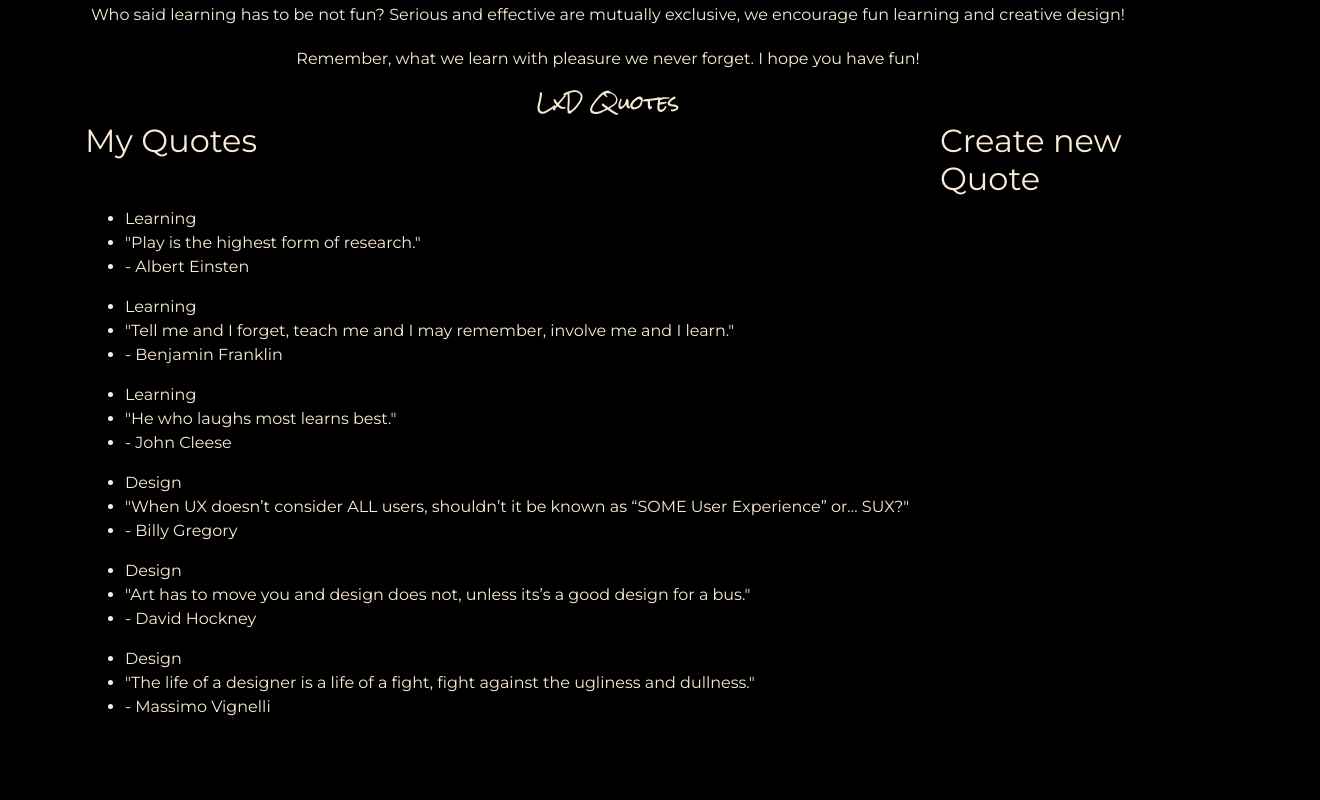
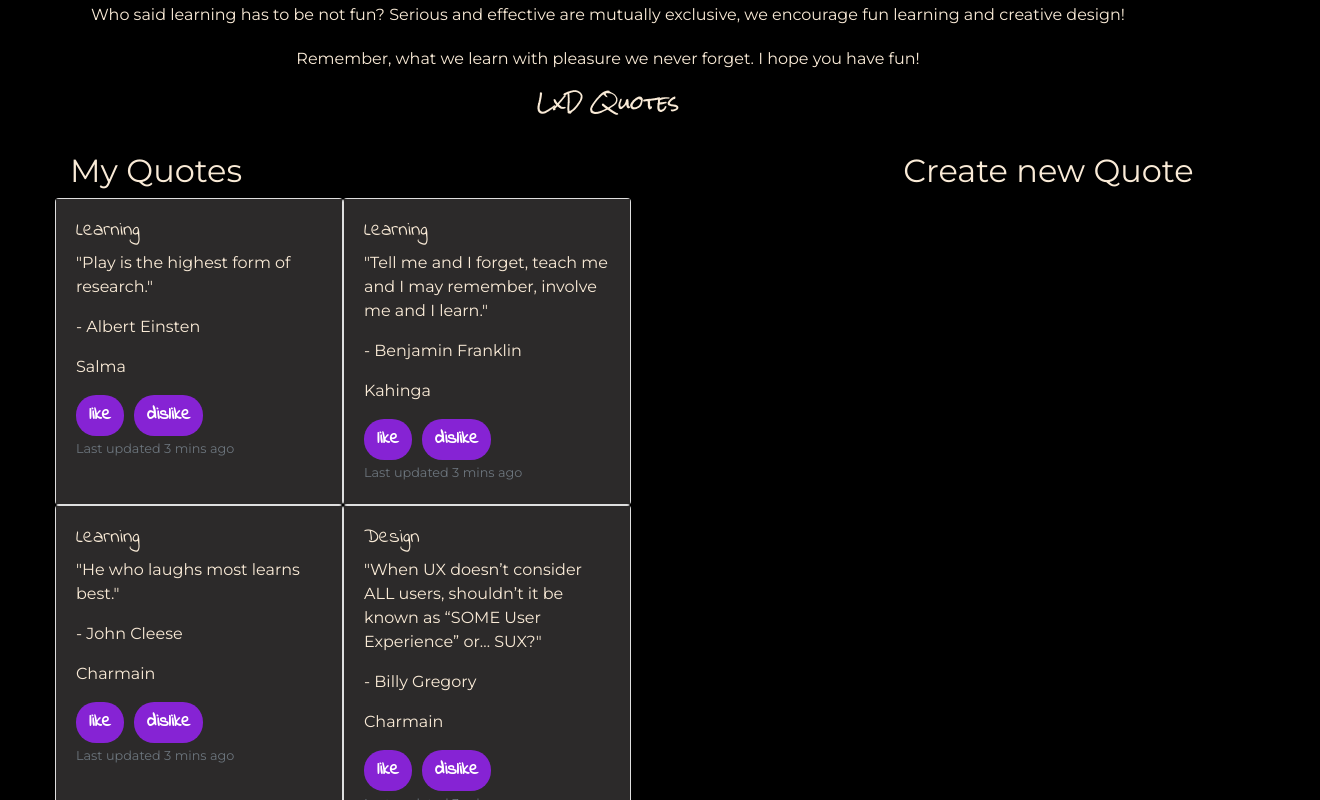
Before and after one commit to Charmain-Bonareri/lxd-quotes, an Angular app: page / in a window 1280 px wide. Shown: the part 460-1260 px from the top of the page, 1320 px wide, since content can reach past the window. Before the commit the page ends 1195 px from the top, so only its background shows below. Built offline with nearby package versions, Linux system fonts and the light colour scheme; a web font is replaced by a local one.

Commit message:
Added bootstrap  cards for the quotes.

```diff
--- a/src/app/quotes/quotes.component.css
+++ b/src/app/quotes/quotes.component.css
@@ -0,0 +1,20 @@
+.container-fluid{
+margin-left: 40px;
+margin-right: 20px;
+padding: 30px;
+}
+.card-body{
+  background-color: rgb(44, 42, 42);
+}
+.btn{
+  background-color: #8623D4;
+  margin-right: 4%;
+  border-radius: 20px;
+  color: white;
+  font-weight: bold;
+  font-family: 'Indie Flower', cursive;
+  font-size: large;
+}
+.quote-title{
+  font-family: 'Indie Flower', cursive;
+}
--- a/src/app/quotes/quotes.component.html
+++ b/src/app/quotes/quotes.component.html
@@ -1,20 +1,32 @@
-<div class="container">
+<div class="container-fluid">
   <div class="row">
-    <div class="col-sm-9">
+    <div class="col-sm-8">
       <h2>My Quotes</h2>
+      <div class="row">
+      <div *ngFor="let quote of quotes; let i = index" class="card" style="width: 18rem;">
+        <div class="card-body">
+          <h5 class="quote-title">{{quote.quotetitle}}</h5>
+
+          <p class="quote-text">{{quote.quotecontent}}</p>
+          <p class="quote-author">{{quote.author}}</p>
+          <p class="quote-submittedby">{{quote.submittedquote}}</p>
+          <button type="button" class="btn btn-default">
+            <span class="glyphicon glyphicon-star" aria-hidden="true"></span> like
+          </button>
+          <button type="button" class="btn btn-default ">
+            <span class="glyphicon glyphicon-star" aria-hidden="true"></span> dislike
+          </button>
+          <p class="card-text"><small class="text-muted">Last updated 3 mins ago</small></p>
+
+        </div>
+        </div>
+      </div>
+
 
 
     </div>
-    <div class="col-sm-3">
+    <div class="col-sm-4">
       <h2>Create new Quote</h2>
 
     </div>
   </div>
-
-<div>
-  <ul *ngFor = 'let quote of quotes' >
-    <li >  {{quote.quotetitle}}</li>
-    <li>{{quote.quotecontent}}</li>
-    <li>{{quote.author}}</li>
-  </ul>
-  </div>
```
